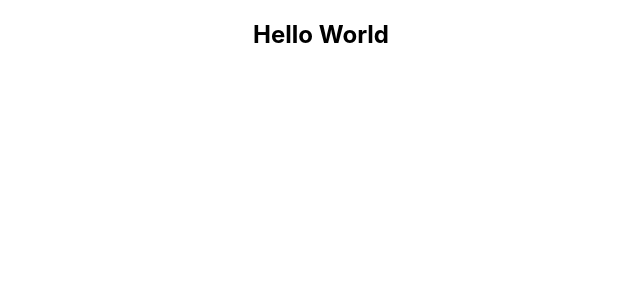
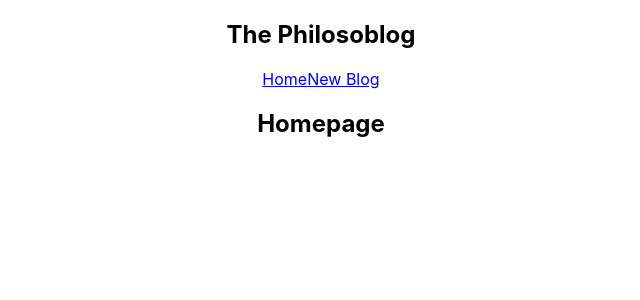
Before and after one commit to philliperod/react_blog, a React (Create React App) app: page / in a window 1280 px wide. Shown: the top 300 px of the page, without its empty margins (319-959 px from the left). Built offline with nearby package versions, Linux system fonts and the light colour scheme.

Commit message:
created a home.js; holds a header

```diff
--- a/src/App.js
+++ b/src/App.js
@@ -1,9 +1,14 @@
 import './App.css';
+import Home from './Home';
+import Navbar from './Navbar';
 
 function App() {
   return (
     <div className='App'>
-      <h2>Hello World</h2>
+      <Navbar />
+      <div className='content'>
+        <Home />
+      </div>
     </div>
   );
 }
--- /dev/null
+++ b/src/Home.js
@@ -0,0 +1,9 @@
+const Home = () => {
+  return (
+    <div className='home'>
+      <h2>Homepage</h2>
+    </div>
+  );
+};
+
+export default Home;
```
Also changed, not shown: 1 other file (tests, documents, lock files or other folders).
